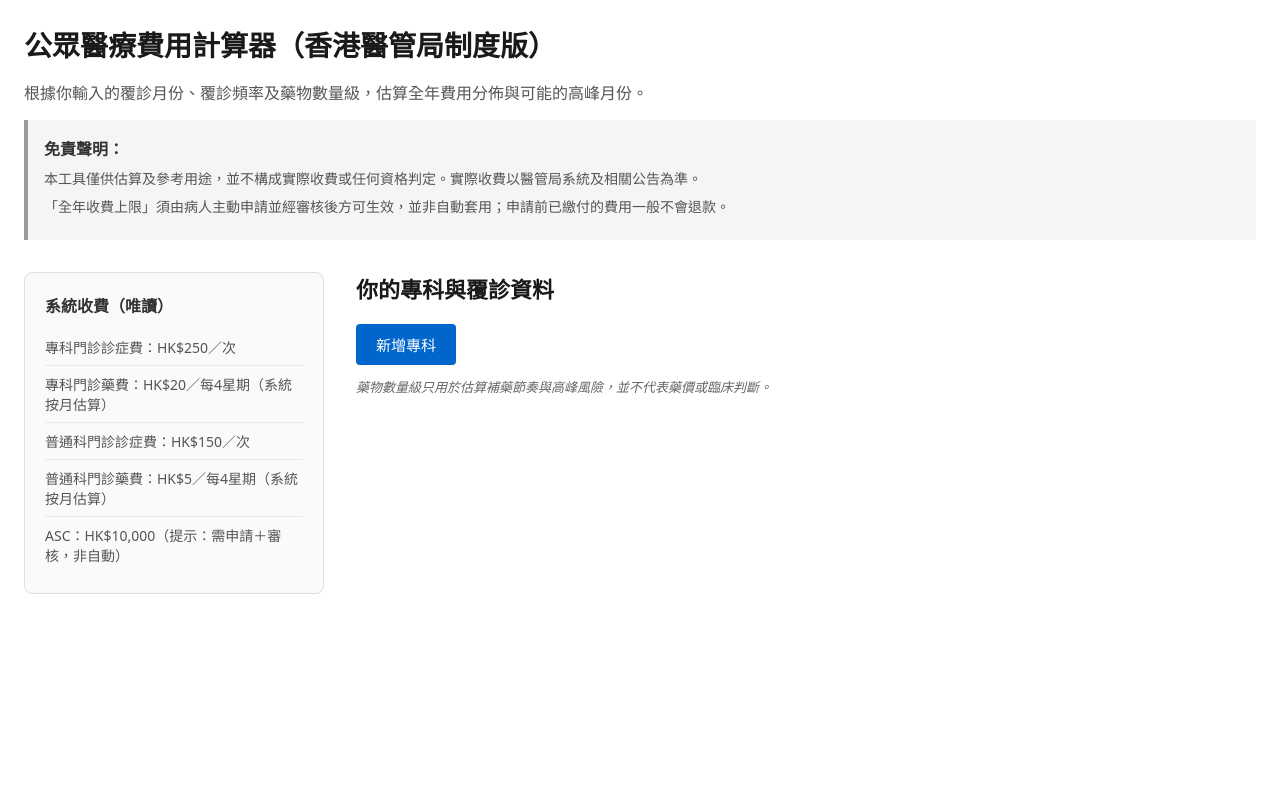
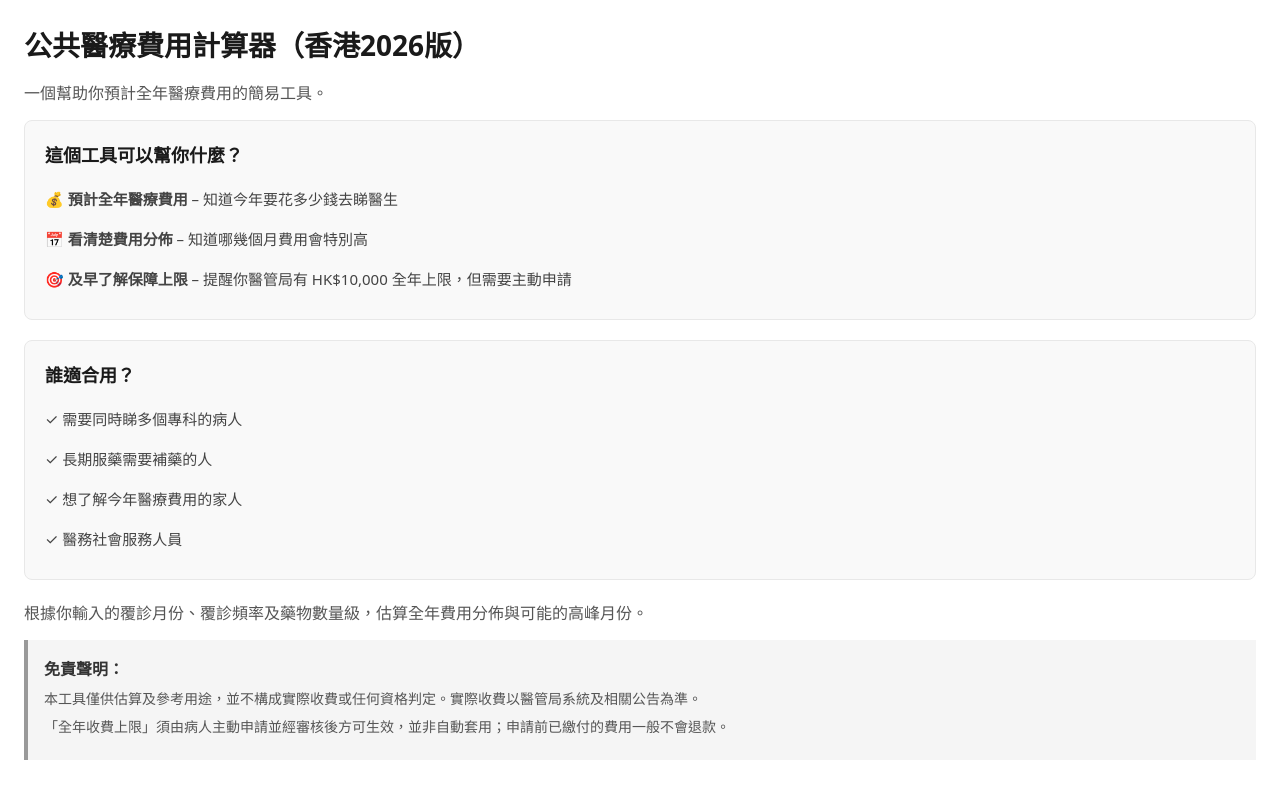
Before and after one commit to chau-hm/ha-public-charge-estimator, a React (Vite) app: page / in a window 1280 px wide. Shown: the top 790 px of the page. Built offline with nearby package versions, Linux system fonts and the light colour scheme.

Commit message:
fix: enhance README and UI with updated features and 2026 fee standards

```diff
--- a/src/App.tsx
+++ b/src/App.tsx
@@ -53,6 +53,29 @@ export default function App() {
       <header className="app-header">
         <h1>{UI_LABELS.PAGE_TITLE}</h1>
         <p className="intro-text">
+          一個幫助你預計全年醫療費用的簡易工具。
+        </p>
+
+        <div className="info-section">
+          <h2>這個工具可以幫你什麼？</h2>
+          <ul className="features-list">
+            <li>💰 <strong>預計全年醫療費用</strong> – 知道今年要花多少錢去睇醫生</li>
+            <li>📅 <strong>看清楚費用分佈</strong> – 知道哪幾個月費用會特別高</li>
+            <li>🎯 <strong>及早了解保障上限</strong> – 提醒你醫管局有 HK$10,000 全年上限，但需要主動申請</li>
+          </ul>
+        </div>
+
+        <div className="info-section">
+          <h2>誰適合用？</h2>
+          <ul className="suitable-list">
+            <li>✓ 需要同時睇多個專科的病人</li>
+            <li>✓ 長期服藥需要補藥的人</li>
+            <li>✓ 想了解今年醫療費用的家人</li>
+            <li>✓ 醫務社會服務人員</li>
+          </ul>
+        </div>
+
+        <p className="intro-text">
           根據你輸入的覆診月份、覆診頻率及藥物數量級，估算全年費用分佈與可能的高峰月份。
         </p>
         <div className="disclaimer-box">
--- a/src/app.css
+++ b/src/app.css
@@ -38,6 +38,36 @@ button {
   font-size: 16px;
   color: #555;
   margin-bottom: 16px;
+}
+
+.info-section {
+  background: #f9f9f9;
+  padding: 20px;
+  border-radius: 8px;
+  margin-bottom: 20px;
+  border: 1px solid #e8e8e8;
+}
+
+.info-section h2 {
+  font-size: 18px;
+  margin-top: 0;
+  margin-bottom: 12px;
+  color: #1a1a1a;
+}
+
+.features-list,
+.suitable-list {
+  list-style: none;
+  padding: 0;
+  margin: 0;
+}
+
+.features-list li,
+.suitable-list li {
+  padding: 8px 0;
+  font-size: 15px;
+  color: #444;
+  line-height: 1.6;
 }
 
 .disclaimer-box {
--- a/src/config.ts
+++ b/src/config.ts
@@ -54,7 +54,7 @@ export const SERVICE_TYPES = {
 
 // UI Labels (Traditional Chinese - Hong Kong)
 export const UI_LABELS = {
-  PAGE_TITLE: "公眾醫療費用計算器（香港醫管局制度版）",
+  PAGE_TITLE: "公共醫療費用計算器（香港2026版）",
   DISCLAIMERS: {
     MAIN: "本工具僅供估算及參考用途，並不構成實際收費或任何資格判定。實際收費以醫管局系統及相關公告為準。",
     ASC: "「全年收費上限」須由病人主動申請並經審核後方可生效，並非自動套用；申請前已繳付的費用一般不會退款。",
```
Also changed, not shown: 1 other file (tests, documents, lock files or other folders).
